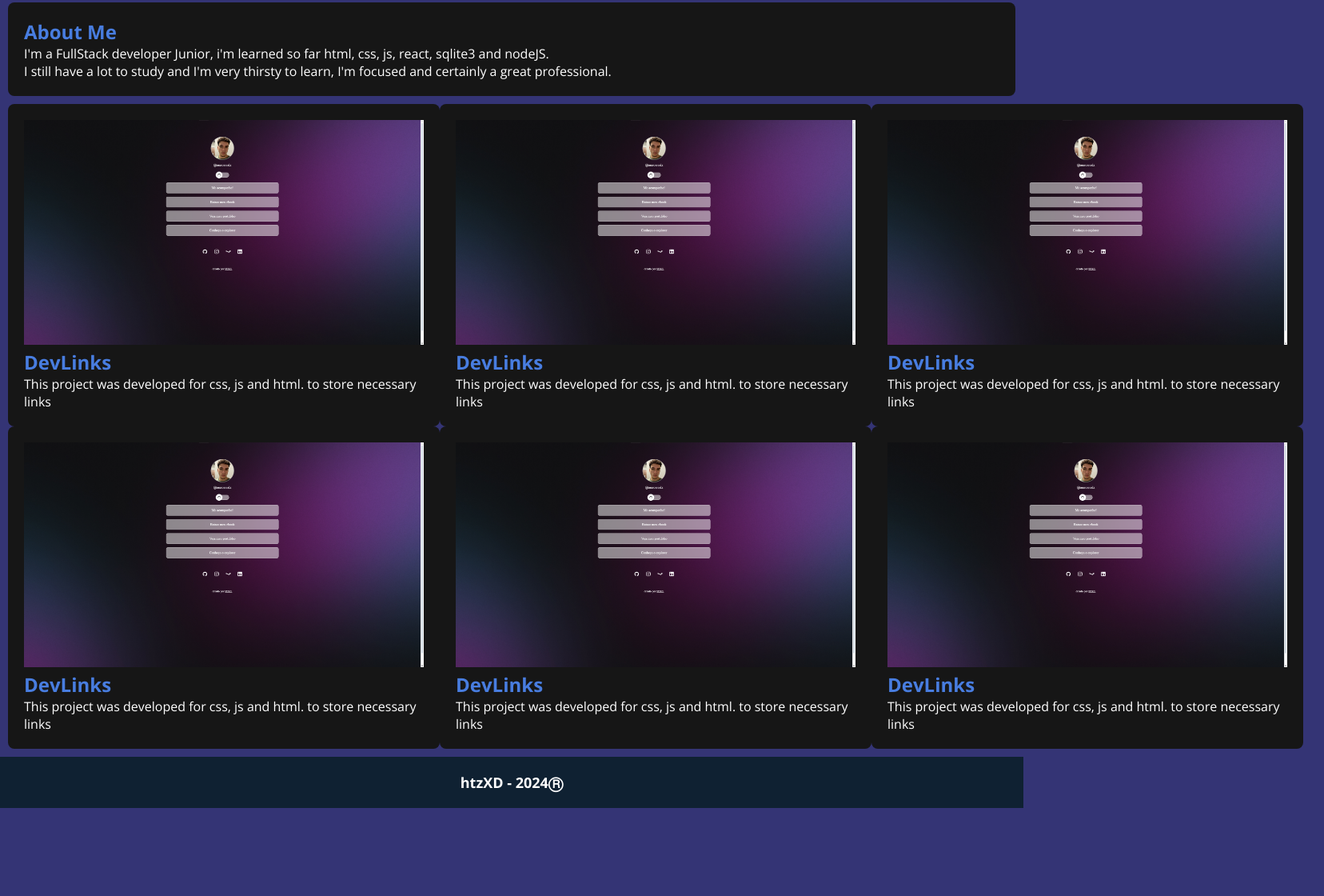
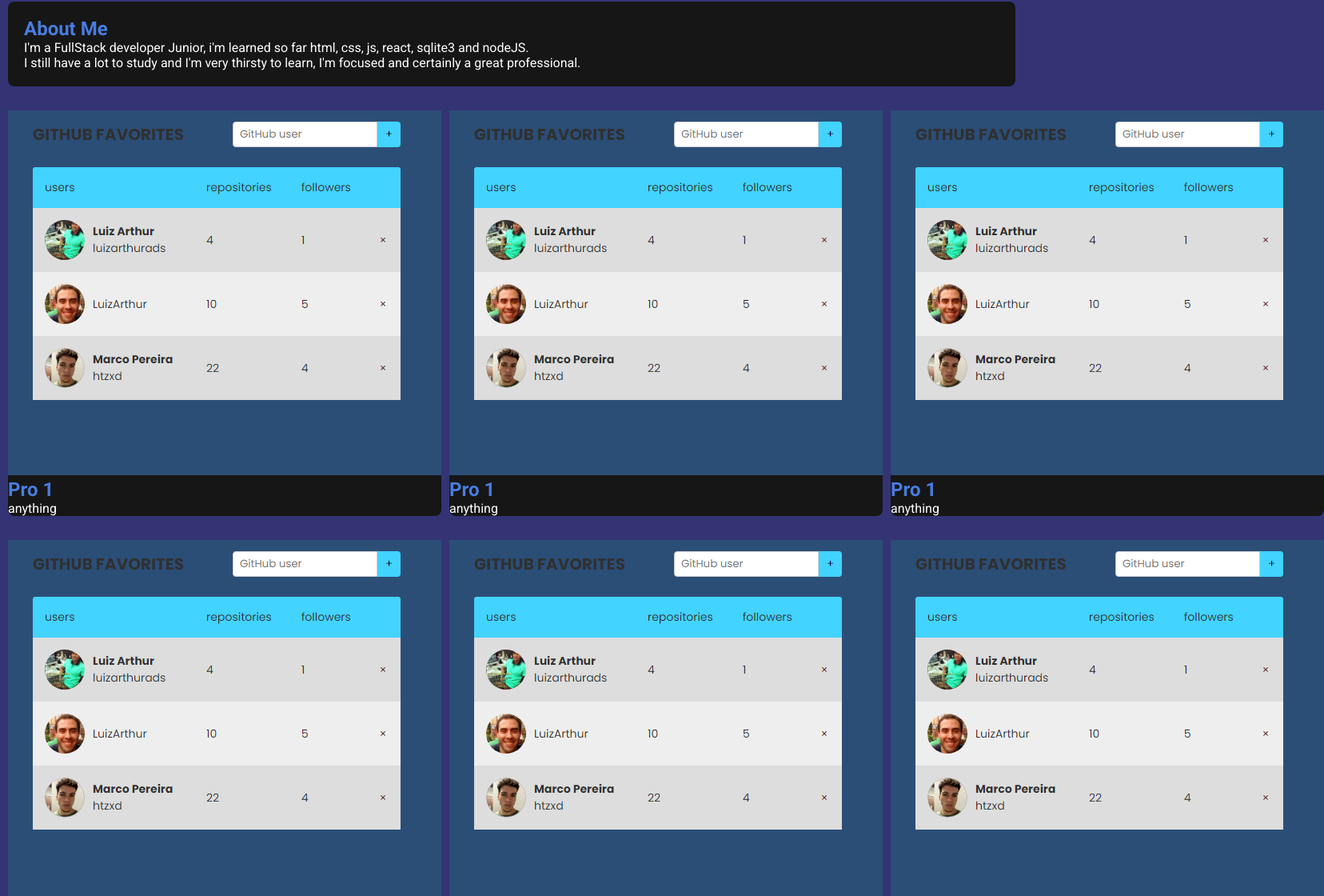
Before and after one commit to htzxd/MyPortfolioReact, a React (Vite) app: page / in a window 1280 px wide. Shown: the part 234-1354 px from the top of the page at 80% size, 1656 px wide, since content can reach past the window. Before the commit the page ends 1244 px from the top, so only its background shows below. Built offline with nearby package versions, Linux system fonts and the light colour scheme.

Commit message:
little adjusting

```diff
--- a/index.html
+++ b/index.html
@@ -6,10 +6,10 @@
     <link rel="shortcut icon" href="./src/assets/file-tray-full-outline.svg" type="image/x-svg">
     <link rel="preconnect" href="https://fonts.googleapis.com">
     <link rel="preconnect" href="https://fonts.gstatic.com" crossorigin>
+
     <meta name="viewport" content="width=device-width, initial-scale=1.0" />
 
-    <link href="https://fonts.googleapis.com/css2?family=Open+Sans:ital,wght@0,300..800;1,300..800&family=Roboto+Slab:wght@100..900&family=Roboto:ital,wght@0,100;0,300;0,400;0,500;0,700;0,900;1,100;1,300;1,400;1,500;1,700;1,900&display=swap" rel="stylesheet">
-    <title>My Portfolio</title>
+    <link href="https://fonts.googleapis.com/css2?family=Roboto:ital,wght@0,100;0,300;0,400;0,500;0,700;0,900;1,100;1,300;1,400;1,500;1,700;1,900&display=swap" rel="stylesheet">
   </head>
 
   <body>
--- /dev/null
+++ b/src/components/card/index.jsx
@@ -0,0 +1,16 @@
+import { Container } from "./style";
+import img from "../../assets/gitFav.png"
+
+export function Card(){
+  return (
+    <Container>
+
+      <div className="cards">
+        <img src={img} />
+        <h2>Pro 1</h2>
+        <p>anything</p>
+      </div>
+
+    </Container>
+  )
+}
--- /dev/null
+++ b/src/components/card/style.js
@@ -0,0 +1,12 @@
+import styled from "styled-components";
+
+export const Container = styled.div`
+  margin-top: 2rem;
+
+  border-radius: .8rem;
+
+  background: ${({ theme })=> theme.colors.bg_color_components};
+  display: flex;
+  justify-content: center;
+  align-items: center;
+`
--- a/src/components/nav/index.jsx
+++ b/src/components/nav/index.jsx
@@ -8,8 +8,8 @@ export function Nav(){
         <a href="/"><img src={logo} alt="" /></a>
 
         <ul>
-          <li><a href="#">projects</a></li>
-          <li><a href="#">technologies</a></li>
+          <li><a href="#">Projects</a></li>
+          <li><a href="#">Technologies</a></li>
         </ul>
       </div>
     </Container>
--- a/src/components/nav/style.js
+++ b/src/components/nav/style.js
@@ -21,6 +21,7 @@ export const Container = styled.nav`
       > li a {
         text-decoration: none;
         font-weight: 900;
+        font-size: 2.4rem;
       }
     }
   }
--- a/src/pages/home/index.jsx
+++ b/src/pages/home/index.jsx
@@ -1,9 +1,10 @@
 import { Container } from "./style";
+
 import { Nav } from "../../components/nav";
 import { Footer } from "../../components/footer";
+import { Card } from "../../components/card";
+
 import { InstagramLogo, LinkedinLogo, GithubLogo } from '@phosphor-icons/react'
-
-import img01 from '../../assets/336251128-684e0513-ac88-4209-98d.png'
 
 export function Home(){
   return (
@@ -35,48 +36,12 @@ export function Home(){
         </main>
 
         <section>
-          <div className="tags">
-            <a href=""></a>
-            <img src={img01} />
-            <h2>DevLinks</h2>
-            <p>This project was developed for css, js and html. to store necessary links </p>
-          </div>
-
-          <div className="tags">
-            <a href=""></a>
-            <img src={img01} />
-            <h2>DevLinks</h2>
-            <p>This project was developed for css, js and html. to store necessary links </p>
-          </div>
-
-          <div className="tags">
-            <a href=""></a>
-            <img src={img01} />
-            <h2>DevLinks</h2>
-            <p>This project was developed for css, js and html. to store necessary links </p>
-          </div>
-
-          <div className="tags">
-            <a href=""></a>
-            <img src={img01} />
-            <h2>DevLinks</h2>
-            <p>This project was developed for css, js and html. to store necessary links </p>
-          </div>
-
-          <div className="tags">
-            <a href=""></a>
-            <img src={img01} />
-            <h2>DevLinks</h2>
-            <p>This project was developed for css, js and html. to store necessary links </p>
-          </div>
-
-          <div className="tags">
-            <a href=""></a>
-            <img src={img01} />
-            <h2>DevLinks</h2>
-            <p>This project was developed for css, js and html. to store necessary links </p>
-          </div>
-
+          <Card />
+          <Card />
+          <Card />
+          <Card />
+          <Card />
+          <Card />
         </section>
 
       <Footer />
--- a/src/pages/home/style.js
+++ b/src/pages/home/style.js
@@ -60,22 +60,9 @@ export const Container = styled.div`
 
   section {
     margin: 1rem;
+    gap: 1rem;
 
     display: grid;
     grid-template-columns: repeat(3, 1fr);
-
-    .tags {
-      padding: 2rem;
-      gap: 1rem;
-      background: ${({ theme })=> theme.colors.bg_color_components};
-      border-radius: .8rem;
-
-      > img {
-        object-fit: cover;
-        max-width: 50rem;
-        overflow: hidden;
-        max-height: 50rem;
-      }
-    }
   }
 `
--- a/src/styles/global.js
+++ b/src/styles/global.js
@@ -20,7 +20,7 @@ export default createGlobalStyle`
   }
 
   body, h1, h2, p, a, footer {
-    font-family: 'Open Sans', sans-serif;
+    font-family: 'Roboto', sans-serif;
     color: ${({ theme })=> theme.colors.text_color};
   }
 
```
